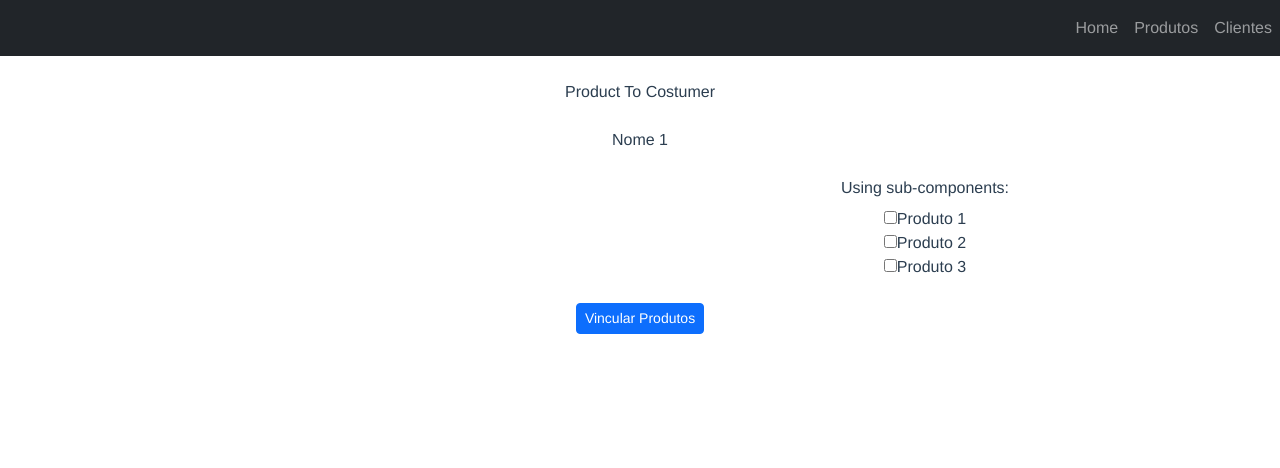
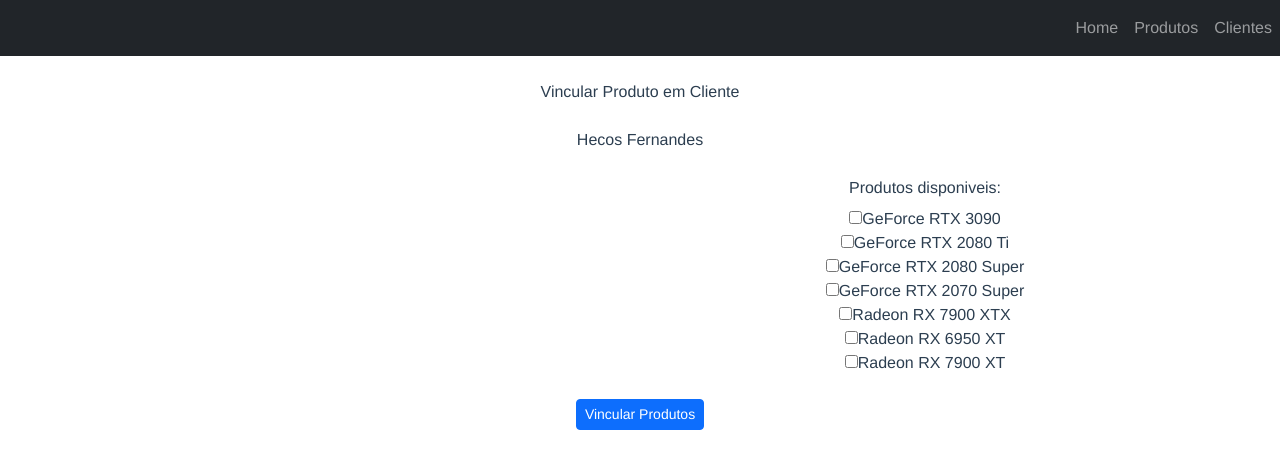
Before and after one commit to BFErvilha/data-stone-challenge, a Vue app: page /customers/1/linkProduct in a window 1280 px wide. Shown: the top 468 px of the page. Built offline with nearby package versions, Linux system fonts and the light colour scheme.

Commit message:
finish project

```diff
--- a/src/store/index.js
+++ b/src/store/index.js
@@ -6,26 +6,58 @@
 export default new Vuex.Store({
   state: {
     products: [
-      { id: 1, name: 'Produto 1', status: true },
-      { id: 2, name: 'Produto 2', status: false },
-      { id: 3, name: 'Produto 3', status: true },
+      { id: 1, name: 'GeForce RTX 3090', status: true },
+      { id: 2, name: 'GeForce RTX 3070', status: false },
+      { id: 3, name: 'GeForce RTX 2080 Ti', status: true },
+      { id: 4, name: 'GeForce RTX 2080 Super', status: true },
+      { id: 5, name: 'GeForce RTX 2070 Super', status: true },
+      { id: 6, name: 'Radeon RX 7900 XTX', status: true },
+      { id: 7, name: 'Radeon RX 6950 XT', status: true },
+      { id: 8, name: 'Radeon RX 7900 XT', status: true },
     ],
     customers: [
       {
         id: 1,
-        name: 'Nome 1',
-        document: 'mg-11.111.111',
-        phone: '12 12345-1234',
-        email: 'teste@teste.com',
+        name: 'Hecos Fernandes',
+        document: '12.615.084-9',
+        phone: '(95) 2931-7452',
+        email: 'hecos@teste.com',
         products: [],
         status: true,
       },
       {
         id: 2,
-        name: 'Nome 2',
-        document: 'mg-22.222.222',
-        phone: '12 12345-1234',
-        email: 'teste2@teste2.com',
+        name: 'Wuyga Francisco',
+        document: '48.540.489-8',
+        phone: '(95) 3168-7062',
+        email: 'wuyga@teste.com',
+        products: [],
+        status: false,
+      },
+      {
+        id: 3,
+        name: 'Clark Kent',
+        document: '43.611.010-6',
+        phone: '(96) 3314-7196',
+        email: 'clark@teste.com',
+        products: [],
+        status: false,
+      },
+      {
+        id: 4,
+        name: 'Bruce Wayne',
+        document: '26.921.951-1',
+        phone: '(84) 2634-7281',
+        email: 'bruce@teste.com',
+        products: [],
+        status: false,
+      },
+      {
+        id: 5,
+        name: 'Barry Allen',
+        document: '16.488.357-5',
+        phone: '(28) 2879-3770',
+        email: 'barry@teste.com',
         products: [],
         status: false,
       },
--- a/src/views/Customers/CustomersList.vue
+++ b/src/views/Customers/CustomersList.vue
@@ -35,6 +35,8 @@
                 size="sm"
                 @click="toClientProduct(data.item.id)"
                 variant="dark"
+                :disabled="!data.item.status ? true : false"
+                v-b-tooltip.hover.bottom="'Vincular Produto'"
               >
                 <b-icon icon="plus-circle" />
               </b-button>
@@ -42,6 +44,7 @@
                 size="sm"
                 @click="toEditCustomer(data.item.id)"
                 variant="success"
+                v-b-tooltip.hover.bottom="'Editar Cliente'"
               >
                 <b-icon icon="pencil-square" />
               </b-button>
@@ -49,6 +52,9 @@
                 size="sm"
                 @click="statusChange(data.item.id)"
                 :variant="data.item.status ? 'warning' : 'secondary'"
+                v-b-tooltip.hover.bottom="
+                  !data.item.status ? 'Ativar' : 'Desativar'
+                "
               >
                 <b-icon v-if="!data.item.status" icon="plug" />
 
--- a/src/views/Customers/ProductToCustomer.vue
+++ b/src/views/Customers/ProductToCustomer.vue
@@ -1,7 +1,7 @@
 <template>
   <b-container>
     <b-row>
-      <b-col class="mt-4" cols="12"> Product To Costumer </b-col>
+      <b-col class="mt-4" cols="12"> Vincular Produto em Cliente </b-col>
       <b-col class="mt-4" cols="12"> {{ customer.name }} </b-col>
       <b-col class="mt-4" cols="6">
         <div style="width: 100%">
@@ -13,6 +13,7 @@
                   @click="removeProduct(cp.id)"
                   variant="danger"
                   size="sm"
+                  v-b-tooltip.hover.bottom="'Remover Produto'"
                 >
                   <b-icon icon="trash-fill" />
                 </b-button>
@@ -23,18 +24,14 @@
       </b-col>
       <b-col class="mt-4" cols="6">
         <div style="width: 100%">
-          <b-form-group
-            label="Using sub-components:"
-            v-slot="{ ariaDescribedby }"
-          >
+          <b-form-group label="Produtos disponiveis:">
             <b-form-checkbox-group
               id="checkbox-group-2"
               v-model="customersProduct.products"
-              :aria-describedby="ariaDescribedby"
               name="flavour-2"
             >
               <b-form-checkbox
-                v-for="product in products"
+                v-for="product in productsToShow"
                 :key="product.id"
                 :value="product"
                 >{{ product.name }}</b-form-checkbox
@@ -78,6 +75,17 @@
     products() {
       return this.$store.getters.allProducts;
     },
+    productsToShow() {
+      let productList = [...this.products, ...this.costumerProducts].filter(
+        (prod) =>
+          !(
+            this.products.some((prod1) => prod1.id === prod.id) &&
+            this.costumerProducts.some((prod2) => prod2.id === prod.id)
+          ),
+      );
+      productList = productList.filter((prod) => prod.status !== false);
+      return productList;
+    },
   },
   methods: {
     linkProducts() {
@@ -90,6 +98,9 @@
         productId: productId,
       };
       this.$store.dispatch('removeProductFromCustomer', toRemove);
+      this.customersProduct.products = this.customersProduct.products.filter(
+        (prod) => prod.id !== productId,
+      );
     },
   },
 };
--- a/src/views/HomeContent.vue
+++ b/src/views/HomeContent.vue
@@ -1,5 +1,40 @@
 <template>
-  <div>Code Challenge Data Stone</div>
+  <b-container>
+    <b-row>
+      <b-col class="mt-4" cols="12">
+        <h1>Code Challenge Data Stone</h1>
+      </b-col>
+      <b-col class="mt-4" cols="12">
+        <p class="mt-4">Desafio Técnico Data Stone</p>
+        <b-row>
+          <b-col sm="12" md="6" lg="6">
+            <p class="mt-4">Foram utilizados:</p>
+            <b-list-group>
+              <b-list-group-item>Vue.Js 2</b-list-group-item>
+              <b-list-group-item>Vuex</b-list-group-item>
+              <b-list-group-item>Vue Router</b-list-group-item>
+              <b-list-group-item>Bootstrap-Vue</b-list-group-item>
+            </b-list-group>
+          </b-col>
+          <b-col class="mt-4" sm="12" md="6" lg="6">
+            <p>
+              Dados foram mockados na store do projeto para uma pré-visualização
+              de cada listagem e ações requisitadas no teste
+            </p>
+
+            <div class="d-flex justify-content-around">
+              <b-button size="sm" to="/customers" variant="primary"
+                >Listagem de Clientes</b-button
+              >
+              <b-button size="sm" to="/products" variant="success"
+                >Listagem de Produtos</b-button
+              >
+            </div>
+          </b-col>
+        </b-row>
+      </b-col>
+    </b-row>
+  </b-container>
 </template>
 
 <script>
--- a/src/views/Products/Product.vue
+++ b/src/views/Products/Product.vue
@@ -1,13 +1,14 @@
 <template>
   <b-container>
     <b-row>
-      <b-col cols="12"> Novo Produto </b-col>
-      <b-col cols="12">
+      <b-col class="mt-4" cols="12"> Novo Produto </b-col>
+      <b-col class="mt-4" cols="12">
         <b-card style="max-width: 20rem; margin: 0 auto" class="mb-2">
           <b-form-group id="fieldset-1" label="Produto" label-for="input-1">
             <b-form-input
               id="input-1"
               v-model="product.name"
+              class="mb-2"
               trim
             ></b-form-input>
           </b-form-group>
@@ -16,12 +17,17 @@
             <b-form-checkbox
               id="checkbox-1"
               v-model="product.status"
+              class="mb-2"
               name="checkbox-1"
             >
               Ativo
             </b-form-checkbox>
           </b-form-group>
 
+          <div class="d-flex justify-content-between">
+            <b-button @click="returnPage()" variant="outline-primary">
+              Voltar
+            </b-button>
             <b-button
               size="sm"
               v-if="!hasRegister"
@@ -29,9 +35,14 @@
               variant="primary"
               >Registrar</b-button
             >
-          <b-button size="sm" v-else @click="updateProduct()" variant="primary"
+            <b-button
+              size="sm"
+              v-else
+              @click="updateProduct()"
+              variant="primary"
               >Atualizar</b-button
             >
+          </div>
         </b-card>
       </b-col>
     </b-row>
@@ -63,6 +74,9 @@
       this.hasRegister = true;
       this.product = this.$store.getters.productById(productId);
     },
+    returnPage() {
+      this.$router.back();
+    },
   },
   created() {
     if (this.$route.params.productId) {
--- a/src/views/Products/ProductsList.vue
+++ b/src/views/Products/ProductsList.vue
@@ -32,6 +32,7 @@
                 size="sm"
                 @click="toEditProduct(data.item.id)"
                 variant="success"
+                v-b-tooltip.hover.bottom="'Editar Produto'"
               >
                 <b-icon icon="pencil-square" />
               </b-button>
@@ -39,6 +40,9 @@
                 size="sm"
                 @click="statusChange(data.item.id)"
                 :variant="data.item.status ? 'warning' : 'secondary'"
+                v-b-tooltip.hover.bottom="
+                  !data.item.status ? 'Ativar' : 'Desativar'
+                "
               >
                 <b-icon v-if="!data.item.status" icon="plug" />
 
```
Also changed, not shown: src/views/Customers/Customer.vue (+21 -4 lines). Lines whose indentation alone changed are shown as unchanged.
